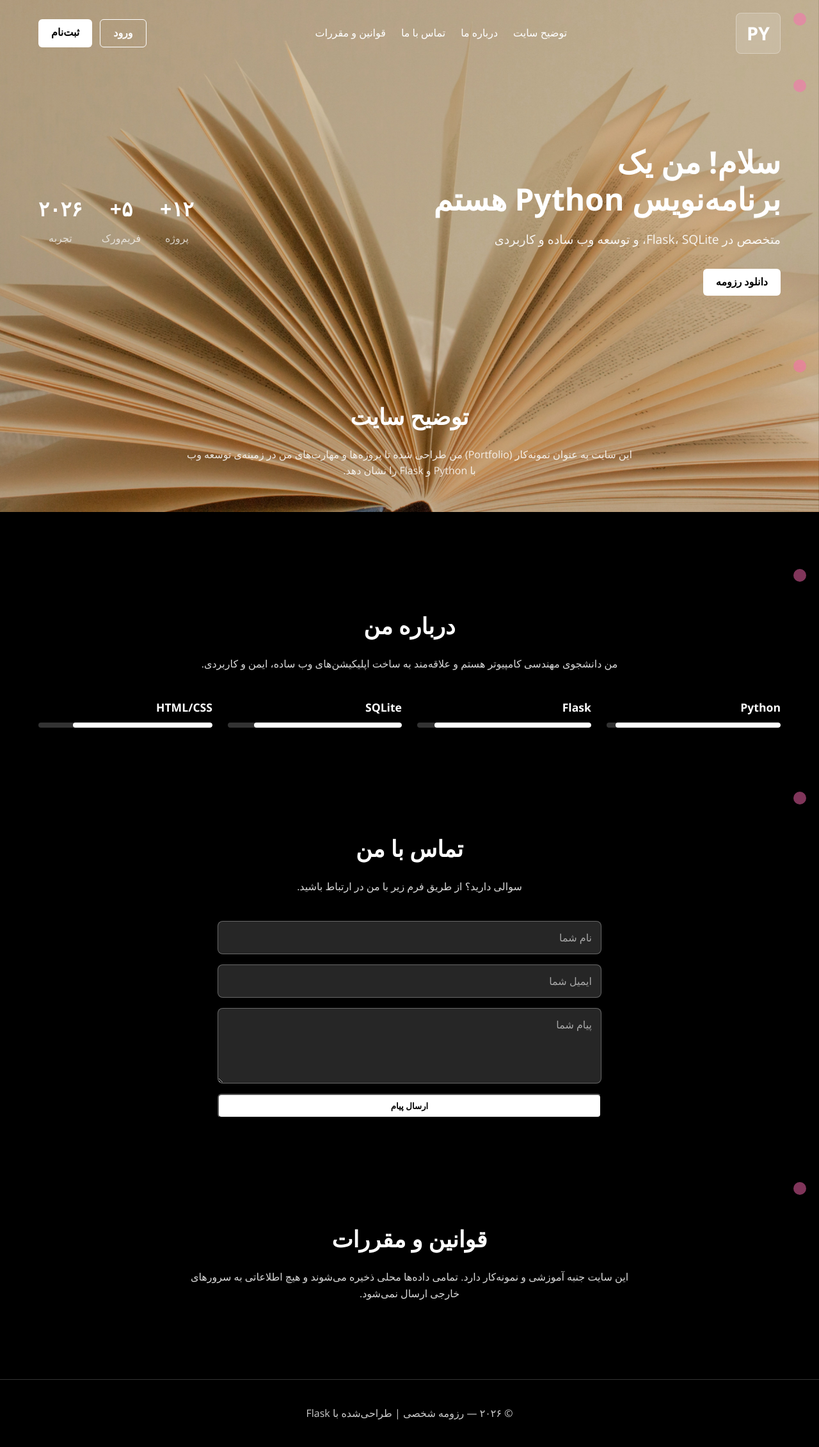
After one commit to MaedehSoleymani/Libris-your-personal-library, a Flask app: template templates/main.html in a window 1280 px wide. The commit adds this page. Shown: the whole page at 64% size. Run offline with Flask 3, Linux system fonts and the light colour scheme; the template is opened without the code that fills it, so the values that code supplies are empty.

Commit message:
using email instead of username, adding very simple main page html & css

```diff
--- a/app.py
+++ b/app.py
@@ -9,19 +9,34 @@ app.secret_key = 'awesrdgtfhAWSEDTRYUIxCVGBHJ5247896532'
 
 app.config["SQLALCHEMY_DATABASE_URI"]= "sqlite:///sqlite.db"
 db= SQLAlchemy(app)
+
 class User(db.Model):
+    __tablename__ = "users"
     id= db.Column (db.Integer, primary_key= True)
-    username = db.Column(db.String(50), unique=True, nullable=False)
+    email = db.Column(db.String(120), unique=True, nullable=False)
     password = db.Column(db.String(100), nullable=False)
 
     def __repr__ (self):
-        return self.username
+        return self.email
 
 with app.app_context():
     db.create_all()
 
-USERNAME = "admin"
+email = "admin"
 PASSWORD = "1234"
+
+@app.route("/reset_db")
+def reset_db():
+    try:
+        with app.app_context():
+            db.drop_all()
+            db.create_all()
+            admin = User(email="admin", password="1234")
+            db.session.add(admin)
+            db.session.commit()
+        return "Database has been reset successfully. Admin user created."
+    except Exception as e:
+        return f"Error resetting database: {e}"
 
 #-----------------------------------------------------
 #non route functions
@@ -29,7 +44,7 @@ PASSWORD = "1234"
 def login_required(f):
     @wraps(f)
     def wrapper(*args, **kwargs):
-        if "username" not in session:
+        if "email" not in session:
             return redirect(url_for("login"))
         return f(*args, **kwargs)
     return wrapper
@@ -38,34 +53,46 @@ def login_required(f):
 
 @app.route('/')
 def index():
-    return redirect(url_for('login'))
+    return render_template('main.html')
 
 @app.route('/admin')
 def admin():
-    with sqlite3.connect ("db.sqlite") as con:
-        c= con.cursor()
-        c.execute("SELECT * FROM users")
-        users= c.fetchall()
-        return f"<h2>the users are:</h2><br>{users}"
+    users=User.query.all()
+    return render_template("admin.html",users=users)
+
+@app.route('/edit_users')
+def edit_users():
+    user= User.query.filter_by(email="").first()
+    user.email=""
+    db.session.commit()
+    return redirect(url_for('admin'))
+
+@app.route('/delete_user')
+def delete_user():
+    user=User.query.filter_by(email="").first()
+    db.session.delete(user)
+    db.session.commit()
+    return redirect(url_for('admin'))
 
 @app.route('/login', methods=['GET', 'POST'])
 def login():
     try:
         if request.method == 'POST':
-            username = request.form['username']
-            password = request.form['password']
-            with sqlite3.connect ("db.sqlite") as con:
-                c= con.cursor()
-                c.execute("SELECT * FROM users WHERE username=? AND password=?", (username,password))
-                user= c.fetchone()
-                if user:
-                    flash (f"welcome {user[1]}","success")
-                    session["username"]=username
-                    return redirect(url_for("dashboard"))
-                else:
-                    return ("این نام کاربری وجود ندارد. آیا تمایل دارید اکانت بسازید؟")
-    except:
-        return "error"
+            print("Form keys:", list(request.form.keys()))
+            print("Form data:", request.form)
+            email = request.form.get('email')
+            password = request.form.get('password')
+            print (email,password)
+            user= User.query.filter_by(email=email,password=password).first()
+            print (user)
+            if user:
+                session['email'] = email
+                flash (f"welcome {user}","success")
+                return redirect(url_for("dashboard"))
+            else:
+                return ("این نام کاربری وجود ندارد. آیا تمایل دارید اکانت بسازید؟")
+    except Exception as e:
+        return f"Error: {e}"
     return render_template('login.html')
 
 @app.route('/logout')
@@ -77,10 +104,14 @@ def logout():
 @app.route ("/register", methods=["POST","GET"])
 def register():
     if request.method == "POST":
-        username= request.form['username']
+        email= request.form['email']
         password= request.form['password']
-        user= User (username=username, password=password)
-        db.session.add(user)
+        print (email,password)
+        print("Form keys:", list(request.form.keys()))
+        print("Form data:", request.form)
+        new_user= User (email=email, password=password)
+        print (new_user)
+        db.session.add(new_user)
         db.session.commit()
         return redirect (url_for("login"))
     return render_template("register.html")
@@ -101,7 +132,6 @@ def password_generator():
     text= "123456789qwertyuiopasdfghjklzxcvbnmQWERTYUIOPASDFGHJKLZXCVBNM[]\';,./@#$%"
     password= ''.join(random.sample(text,12))
     return jsonify({"password": password})
-    #return render_template ("password_generator.html", password=password)
 
 @app.route ("/forgot_password")
 def forgot_password():
@@ -151,5 +181,4 @@ def search_book():
     Library.search_book()
 
 if __name__ == '__main__':
-    create_db()
     app.run(debug=True)
--- /dev/null
+++ b/static/css/main.css
@@ -0,0 +1,243 @@
+* {
+  margin: 0;
+  padding: 0;
+  box-sizing: border-box;
+  font-family: "Open Sans", sans-serif;
+}
+
+body {
+  direction: rtl;
+  min-height: 100vh;
+  background: #000;
+  color: #fff;
+  line-height: 1.6;
+}
+
+/* Background Image */
+body::before {
+  content: "";
+  position: fixed;
+  top: 0;
+  left: 0;
+  width: 100%;
+  height: 100%;
+  background-image: url("/static/images/login_bg.jpg");
+  background-size: cover;
+  background-position: center;
+  background-repeat: no-repeat;
+  z-index: -1;
+}
+
+/* Container */
+.container {
+  max-width: 1200px;
+  margin: 0 auto;
+  padding: 0 20px;
+}
+
+/* Header */
+header {
+  padding: 20px 0;
+  position: sticky;
+  top: 0;
+  z-index: 1000;
+}
+header .container {
+  display: flex;
+  justify-content: space-between;
+  align-items: center;
+}
+
+.logo {
+  font-size: 1.8rem;
+  font-weight: 700;
+  color: #fff;
+  background: rgba(255, 255, 255, 0.15);
+  padding: 8px 16px;
+  border-radius: 8px;
+  backdrop-filter: blur(10px);
+  -webkit-backdrop-filter: blur(10px);
+  border: 1px solid rgba(255, 255, 255, 0.3);
+}
+
+.nav-links {
+  display: flex;
+  gap: 24px;
+}
+.nav-links a {
+  color: #fff;
+  text-decoration: none;
+  font-weight: 500;
+  transition: opacity 0.3s;
+}
+.nav-links a:hover {
+  opacity: 0.8;
+}
+
+.auth-buttons {
+  display: flex;
+  gap: 12px;
+}
+
+.btn {
+  padding: 8px 20px;
+  border-radius: 6px;
+  font-weight: 600;
+  text-decoration: none;
+  display: inline-block;
+  transition: all 0.3s;
+}
+.btn-outline {
+  background: transparent;
+  border: 1px solid #fff;
+  color: #fff;
+}
+.btn-outline:hover {
+  background: rgba(255, 255, 255, 0.15);
+}
+.btn-primary {
+  background: #fff;
+  color: #000;
+}
+.btn-primary:hover {
+  background: rgba(255, 255, 255, 0.9);
+}
+
+/* Sections */
+.section {
+  padding: 80px 0;
+  position: relative;
+}
+.section-title {
+  font-size: 2.2rem;
+  text-align: center;
+  margin-bottom: 20px;
+}
+.section-subtitle {
+  text-align: center;
+  max-width: 700px;
+  margin: 0 auto 40px;
+  color: rgba(255, 255, 255, 0.85);
+}
+
+/* Hero */
+.hero {
+  padding: 120px 0 80px;
+  position: relative;
+}
+.hero-content {
+  display: flex;
+  justify-content: space-between;
+  align-items: center;
+  gap: 40px;
+}
+.hero-text h1 {
+  font-size: 3rem;
+  margin-bottom: 20px;
+  line-height: 1.2;
+}
+.hero-text p {
+  font-size: 1.2rem;
+  margin-bottom: 30px;
+  color: rgba(255, 255, 255, 0.9);
+}
+.hero-stats {
+  display: flex;
+  gap: 30px;
+}
+.stat {
+  text-align: center;
+}
+.stat h3 {
+  font-size: 2rem;
+  margin-bottom: 8px;
+}
+.stat p {
+  color: rgba(255, 255, 255, 0.7);
+}
+
+/* Skills */
+.skills-grid {
+  display: grid;
+  grid-template-columns: repeat(auto-fit, minmax(200px, 1fr));
+  gap: 24px;
+  margin-top: 40px;
+}
+.skill-item h3 {
+  margin-bottom: 10px;
+  font-size: 1.1rem;
+}
+.skill-bar {
+  height: 8px;
+  background: rgba(255, 255, 255, 0.2);
+  border-radius: 4px;
+  overflow: hidden;
+}
+.skill-progress {
+  height: 100%;
+  background: #fff;
+  border-radius: 4px;
+  transition: width 1.5s ease;
+}
+
+/* Contact Form */
+.contact-form {
+  max-width: 600px;
+  margin: 40px auto 0;
+  display: flex;
+  flex-direction: column;
+  gap: 16px;
+}
+.contact-form input,
+.contact-form textarea {
+  padding: 14px;
+  background: rgba(255, 255, 255, 0.15);
+  border: 1px solid rgba(255, 255, 255, 0.3);
+  border-radius: 8px;
+  color: #fff;
+  font-size: 1rem;
+  backdrop-filter: blur(5px);
+}
+.contact-form input::placeholder,
+.contact-form textarea::placeholder {
+  color: rgba(255, 255, 255, 0.6);
+}
+.contact-form textarea {
+  resize: vertical;
+}
+
+/* Footer */
+footer {
+  padding: 40px 0;
+  text-align: center;
+  border-top: 1px solid rgba(255, 255, 255, 0.2);
+}
+footer p {
+  color: rgba(255, 255, 255, 0.8);
+}
+
+/* Pink Bubble (for design flair) */
+.pink-bubble {
+  position: absolute;
+  width: 20px;
+  height: 20px;
+  background: #ff69b4;
+  border-radius: 50%;
+  top: 20px;
+  right: 20px;
+  opacity: 0.5;
+}
+
+/* Responsive */
+@media (max-width: 768px) {
+  .hero-content {
+    flex-direction: column;
+    text-align: center;
+  }
+  .hero-stats {
+    justify-content: center;
+  }
+  .nav-links {
+    display: none;
+  }
+}
--- /dev/null
+++ b/templates/admin.html
@@ -0,0 +1,5 @@
+<ul>
+{% for user in users %}
+    <li>{{ user.email }} - {{ user.id }} - {{user.password}}</li>
+{% endfor %}
+</ul>
--- a/templates/login.html
+++ b/templates/login.html
@@ -1,5 +1,4 @@
 <!DOCTYPE html>
-<!-- Coding By CodingNepal - www.codingnepalweb.com -->
 <html lang="fa" dir="rtl">
 <head>
   <meta charset="UTF-8">
@@ -12,7 +11,7 @@
     <form action="" method="post">
       <h2>ورود</h2>
       <div class="input-field">
-        <input type="text" name="username" required>
+        <input type="email" name="email" required>
         <label>ایمیل خود را وارد کنید</label>
       </div>
       <div class="input-field">
--- /dev/null
+++ b/templates/main.html
@@ -0,0 +1,131 @@
+<!DOCTYPE html>
+<html lang="fa" dir="rtl">
+<head>
+    <meta charset="UTF-8">
+    <meta name="viewport" content="width=device-width, initial-scale=1.0">
+    <title>رزومه | برنامه‌نویس Python</title>
+    <link rel="stylesheet" href="{{ url_for('static', filename='css/main.css') }}">
+    <link rel="stylesheet" href="https://fonts.googleapis.com/css2?family=Open+Sans:wght@300;400;500;600;700&display=swap">
+</head>
+<body>
+
+    <!-- Header -->
+    <header>
+        <div class="container">
+            <div class="logo">PY</div>
+            <nav class="nav-links">
+                <a href="#about">توضیح سایت</a>
+                <a href="#skills">درباره ما</a>
+                <a href="#contact">تماس با ما</a>
+                <a href="#terms">قوانین و مقررات</a>
+            </nav>
+            <div class="auth-buttons">
+                <a href="{{ url_for('login') }}" class="btn btn-outline">ورود</a>
+                <a href="{{ url_for('register') }}" class="btn btn-primary">ثبت‌نام</a>
+            </div>
+        </div>
+    </header>
+
+    <!-- Hero Section -->
+    <section id="hero" class="hero">
+        <div class="container">
+            <div class="hero-content">
+                <div class="hero-text">
+                    <h1>سلام! من یک<br>برنامه‌نویس Python هستم</h1>
+                    <p>متخصص در Flask، SQLite، و توسعه وب ساده و کاربردی</p>
+                    <a href="#" class="btn btn-primary">دانلود رزومه</a>
+                </div>
+                <div class="hero-stats">
+                    <div class="stat">
+                        <h3>۱۲+</h3>
+                        <p>پروژه</p>
+                    </div>
+                    <div class="stat">
+                        <h3>۵+</h3>
+                        <p>فریم‌ورک</p>
+                    </div>
+                    <div class="stat">
+                        <h3>۲۰۲۶</h3>
+                        <p>تجربه</p>
+                    </div>
+                </div>
+            </div>
+        </div>
+        <div class="pink-bubble"></div>
+    </section>
+
+    <!-- About -->
+    <section id="about" class="section">
+        <div class="container">
+            <h2 class="section-title">توضیح سایت</h2>
+            <p class="section-subtitle">
+                این سایت به عنوان نمونه‌کار (Portfolio) من طراحی شده تا پروژه‌ها و مهارت‌های من در زمینه‌ی توسعه وب با Python و Flask را نشان دهد.
+            </p>
+        </div>
+        <div class="pink-bubble"></div>
+    </section>
+
+    <!-- Skills -->
+    <section id="skills" class="section">
+        <div class="container">
+            <h2 class="section-title">درباره من</h2>
+            <p class="section-subtitle">من دانشجوی مهندسی کامپیوتر هستم و علاقه‌مند به ساخت اپلیکیشن‌های وب ساده، ایمن و کاربردی.</p>
+
+            <div class="skills-grid">
+                <div class="skill-item">
+                    <h3>Python</h3>
+                    <div class="skill-bar"><div class="skill-progress" style="width:95%"></div></div>
+                </div>
+                <div class="skill-item">
+                    <h3>Flask</h3>
+                    <div class="skill-bar"><div class="skill-progress" style="width:90%"></div></div>
+                </div>
+                <div class="skill-item">
+                    <h3>SQLite</h3>
+                    <div class="skill-bar"><div class="skill-progress" style="width:85%"></div></div>
+                </div>
+                <div class="skill-item">
+                    <h3>HTML/CSS</h3>
+                    <div class="skill-bar"><div class="skill-progress" style="width:80%"></div></div>
+                </div>
+            </div>
+        </div>
+        <div class="pink-bubble"></div>
+    </section>
+
+    <!-- Contact -->
+    <section id="contact" class="section">
+        <div class="container">
+            <h2 class="section-title">تماس با من</h2>
+            <p class="section-subtitle">سوالی دارید؟ از طریق فرم زیر با من در ارتباط باشید.</p>
+            <form class="contact-form">
+                <input type="text" placeholder="نام شما" required>
+                <input type="email" placeholder="ایمیل شما" required>
+                <textarea placeholder="پیام شما" rows="4" required></textarea>
+                <button type="submit" class="btn btn-primary">ارسال پیام</button>
+            </form>
+        </div>
+        <div class="pink-bubble"></div>
+    </section>
+
+    <!-- Terms -->
+    <section id="terms" class="section">
+        <div class="container">
+            <h2 class="section-title">قوانین و مقررات</h2>
+            <p class="section-subtitle">
+                این سایت جنبه آموزشی و نمونه‌کار دارد. تمامی داده‌ها محلی ذخیره می‌شوند و هیچ اطلاعاتی به سرورهای خارجی ارسال نمی‌شود.
+            </p>
+        </div>
+        <div class="pink-bubble"></div>
+    </section>
+
+    <!-- Footer -->
+    <footer>
+        <div class="container">
+            <p>&copy; ۲۰۲۶ — رزومه شخصی | طراحی‌شده با Flask</p>
+        </div>
+        <div class="pink-bubble"></div>
+    </footer>
+
+</body>
+</html>
--- a/templates/register.html
+++ b/templates/register.html
@@ -44,8 +44,8 @@
     <h2>فرم ثبت‌نام</h2>
     <form action="{{ url_for('register') }}" method="POST">
         <div>
-            <label>نام کاربری:</label><br>
-            <input type="text" name="username" required>
+            <label> email:</label><br>
+            <input type="email" name="email" required>
         </div>
         <div>
             <label>رمز عبور:</label><br>
```
Also changed, not shown: static/css/login.css (+8 -12 lines), db.sqlite (added), instance/sqlite.db, 1 other file.
